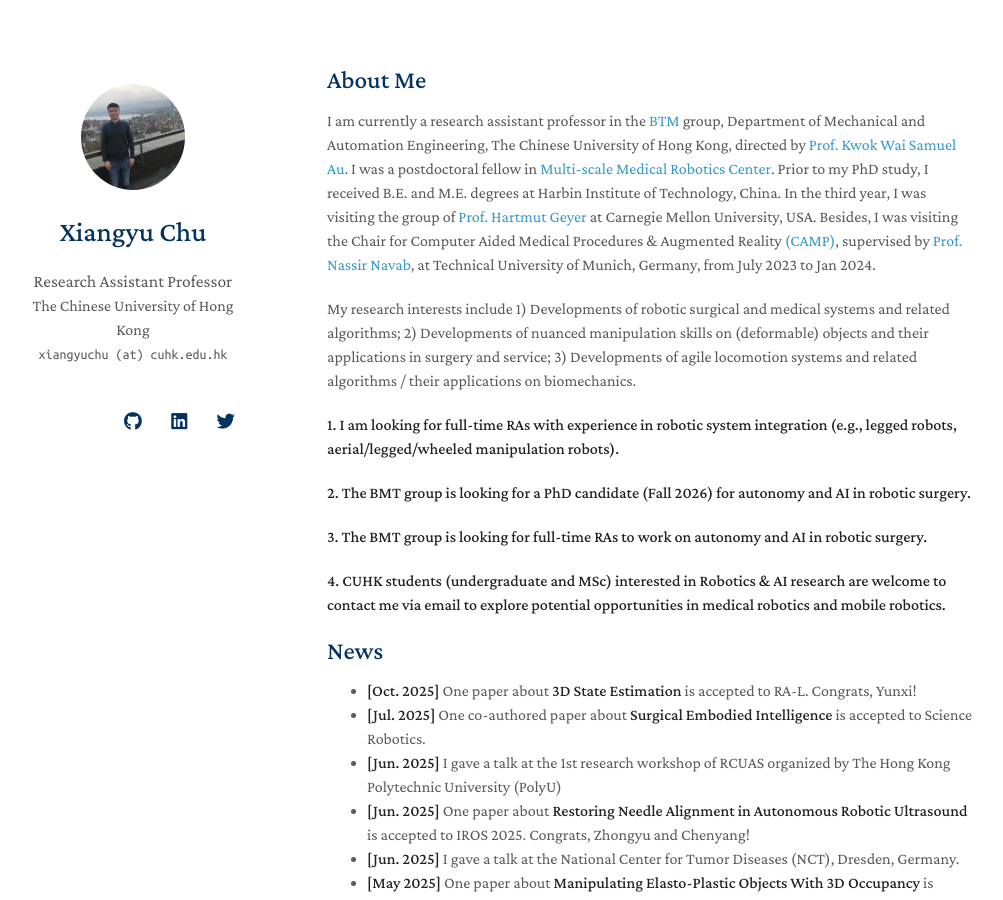
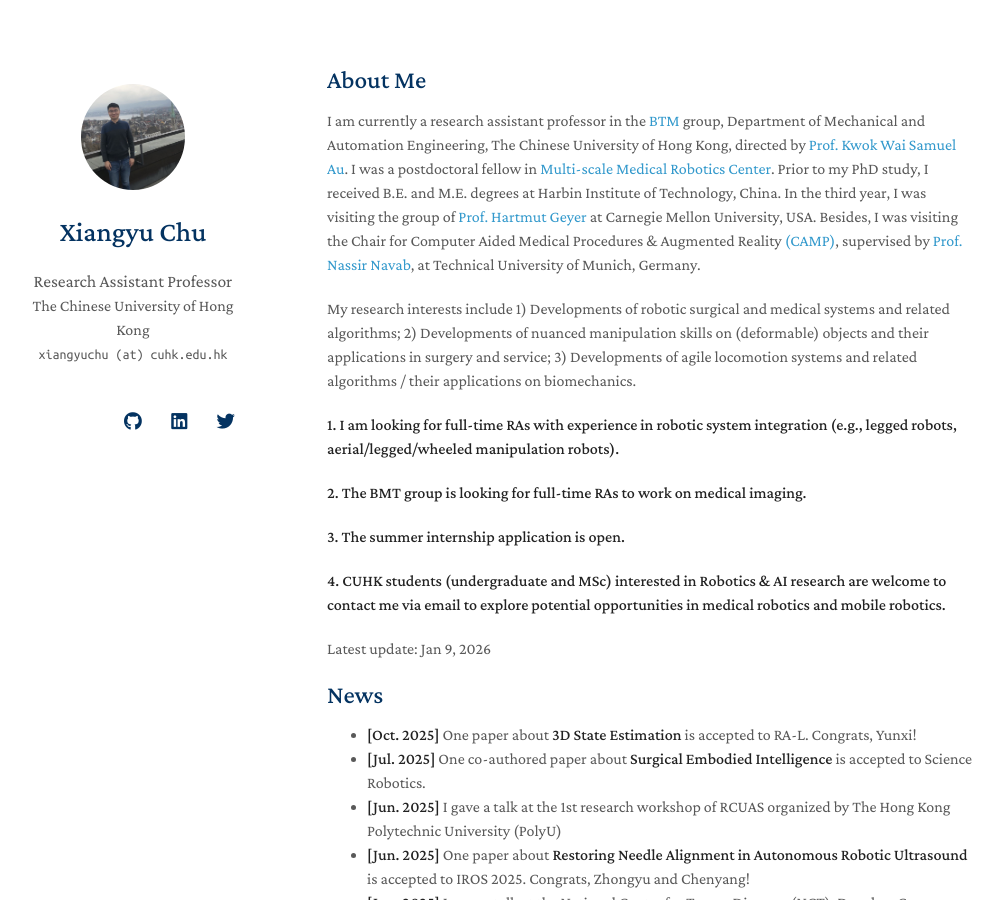
Before and after one commit to xiangyuchu03/xiangyuchu03.github.io, a Jekyll site: the page built from index.md, in a window 1280 px wide and 900 px high. Shown: the whole window, without its empty margins (143-1146 px from the left). Built offline with Jekyll 4.4.1, drawn with Linux system fonts in a browser that asks for light colours; nearby versions of some CDN libraries; a style sheet for code colours, icons or effects is not loaded; our own code applies the rules of GitHub Pages for plain Markdown files.

Commit message:
Update index.md

```diff
--- a/index.md
+++ b/index.md
@@ -5,17 +5,19 @@ layout: homepage
 ## About Me
 
 I am currently a research assistant professor in the [BTM](https://biomedirobotics.com/) group, Department of Mechanical and Automation Engineering, The Chinese University of Hong Kong, directed by [Prof. Kwok Wai Samuel Au](https://www4.mae.cuhk.edu.hk/peoples/au-kwok-wai-samuel/).
-I was a postdoctoral fellow in [Multi-scale Medical Robotics Center](https://www.mrc-cuhk.com/). Prior to my PhD study, I received B.E. and M.E. degrees at Harbin Institute of Technology, China. In the third year, I was visiting the group of [Prof. Hartmut Geyer](https://www.cs.cmu.edu/~hgeyer/) at Carnegie Mellon University, USA. Besides, I was visiting the Chair for Computer Aided Medical Procedures & Augmented Reality [(CAMP)](https://www.cs.cit.tum.de/camp/start/), supervised by [Prof. Nassir Navab](https://www.professoren.tum.de/en/navab-nassir), at Technical University of Munich, Germany, from July 2023 to Jan 2024.
+I was a postdoctoral fellow in [Multi-scale Medical Robotics Center](https://www.mrc-cuhk.com/). Prior to my PhD study, I received B.E. and M.E. degrees at Harbin Institute of Technology, China. In the third year, I was visiting the group of [Prof. Hartmut Geyer](https://www.cs.cmu.edu/~hgeyer/) at Carnegie Mellon University, USA. Besides, I was visiting the Chair for Computer Aided Medical Procedures & Augmented Reality [(CAMP)](https://www.cs.cit.tum.de/camp/start/), supervised by [Prof. Nassir Navab](https://www.professoren.tum.de/en/navab-nassir), at Technical University of Munich, Germany.
 
 My research interests include 1) Developments of robotic surgical and medical systems and related algorithms; 2) Developments of nuanced manipulation skills on (deformable) objects and their applications in surgery and service; 3) Developments of agile locomotion systems and related algorithms / their applications on biomechanics.
 
 **1. I am looking for full-time RAs with experience in robotic system integration (e.g., legged robots, aerial/legged/wheeled manipulation robots).**
 
-**2. The BMT group is looking for a PhD candidate (Fall 2026) for autonomy and AI in robotic surgery.**
+**2. The BMT group is looking for full-time RAs to work on medical imaging.**
 
-**3. The BMT group is looking for full-time RAs to work on autonomy and AI in robotic surgery.**
+**3. The summer internship application is open.**
 
 **4. CUHK students (undergraduate and MSc) interested in Robotics & AI research are welcome to contact me via email to explore potential opportunities in medical robotics and mobile robotics.**
+
+Latest update: Jan 9, 2026
 
 ## News
 <ul id="news-list">
```
